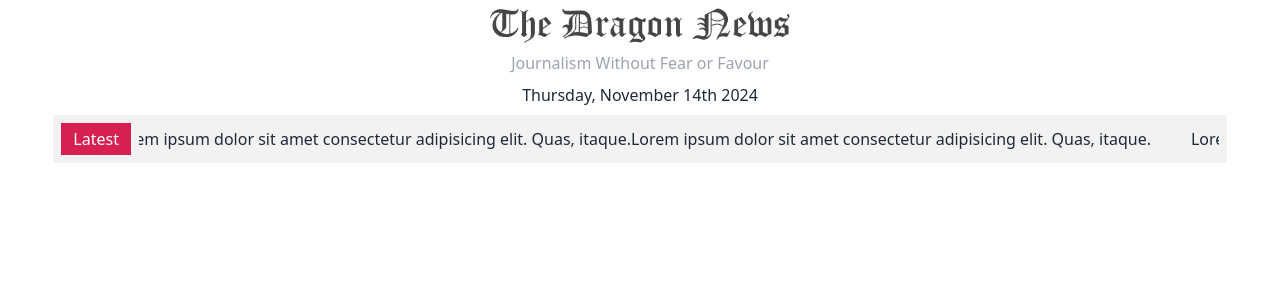
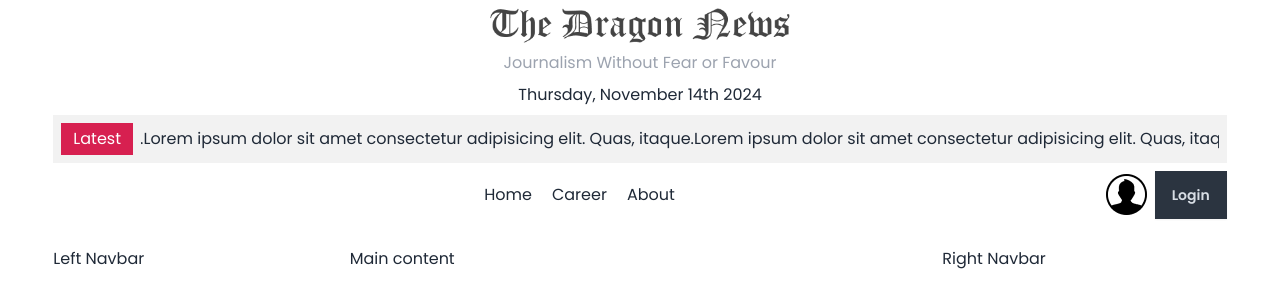
Before and after one commit to indrojitmondal/Dragon-news, a React (Vite) app: page / in a window 1280 px wide. Shown: the top 308 px of the page. Built offline with nearby package versions, Linux system fonts and the light colour scheme.

Commit message:
Added font and updated layout

```diff
--- a/src/components/Header.jsx
+++ b/src/components/Header.jsx
@@ -10,7 +10,7 @@
 
             </div>
 
-            <h2 className='text-gray-400'>Journalism Without Fear or Favour </h2>
+            <h2 className='text-gray-400 '>Journalism Without Fear or Favour </h2>
 
             <p>{moment().format("dddd, MMMM Do YYYY")} </p>
         </div>
--- /dev/null
+++ b/src/components/Navbar.jsx
@@ -0,0 +1,33 @@
+import React from 'react';
+import { Link } from 'react-router-dom';
+import userIcon from '../assets/user.png'
+
+const Navbar = () => {
+    return (
+        <div className='flex justify-between items-center'>
+            <div className="">
+
+            </div>
+            <div className="nav space-x-5">
+
+                <Link to={'/'}>Home</Link>
+                <Link to={'/career'}>Career</Link>
+                <Link to={'/about'}>About</Link>
+
+            </div>
+            <div className="login flex gap-2 items-center">
+
+                <div className=''>
+                    <img src={userIcon} alt="" />
+
+                </div>
+                <button className='btn btn-neutral rounded-none'>Login</button>
+
+
+            </div>
+
+        </div>
+    );
+};
+
+export default Navbar;
--- a/src/index.css
+++ b/src/index.css
@@ -1,3 +1,4 @@
+@import url('https://fonts.googleapis.com/css2?family=Poppins:ital,wght@0,100;0,200;0,300;0,400;0,500;0,600;0,700;0,800;0,900;1,100;1,200;1,300;1,400;1,500;1,600;1,700;1,800;1,900&display=swap');
 
 @tailwind base;
 @tailwind components;
--- a/src/layouts/HomeLayout.jsx
+++ b/src/layouts/HomeLayout.jsx
@@ -1,11 +1,13 @@
 import React from 'react';
 import Header from '../components/Header';
 import LatestNews from '../components/LatestNews';
+import Navbar from '../components/Navbar';
+
 
 
 const HomeLayout = () => {
     return (
-        <div>
+        <div className='font-poppins'>
               <header>
 
                   <Header></Header>
@@ -14,11 +16,19 @@
                      <LatestNews></LatestNews>
                   </section>
 
+
+
               </header>
-              <nav>
+              <nav className='w-11/12 mx-auto py-2'>
+
+                  <Navbar></Navbar>
 
               </nav>
-              <main></main>
+              <main className='w-11/12 mx-auto pt-5 grid md:grid-cols-12 gap-3' >
+                <aside className='col-span-3'>Left Navbar</aside>
+                <section className='col-span-6'>Main content</section>
+                <aside className='col-span-3'>Right Navbar</aside>
+              </main>
 
         </div>
     );
--- a/tailwind.config.js
+++ b/tailwind.config.js
@@ -5,7 +5,11 @@
     "./src/**/*.{js,ts,jsx,tsx}",
   ],
   theme: {
-    extend: {},
+    extend: {
+      fontFamily : {
+        'poppins': ["Poppins", "sans-serif"],
+      }
+    },
   },
   plugins: [
     require('daisyui'),
```
